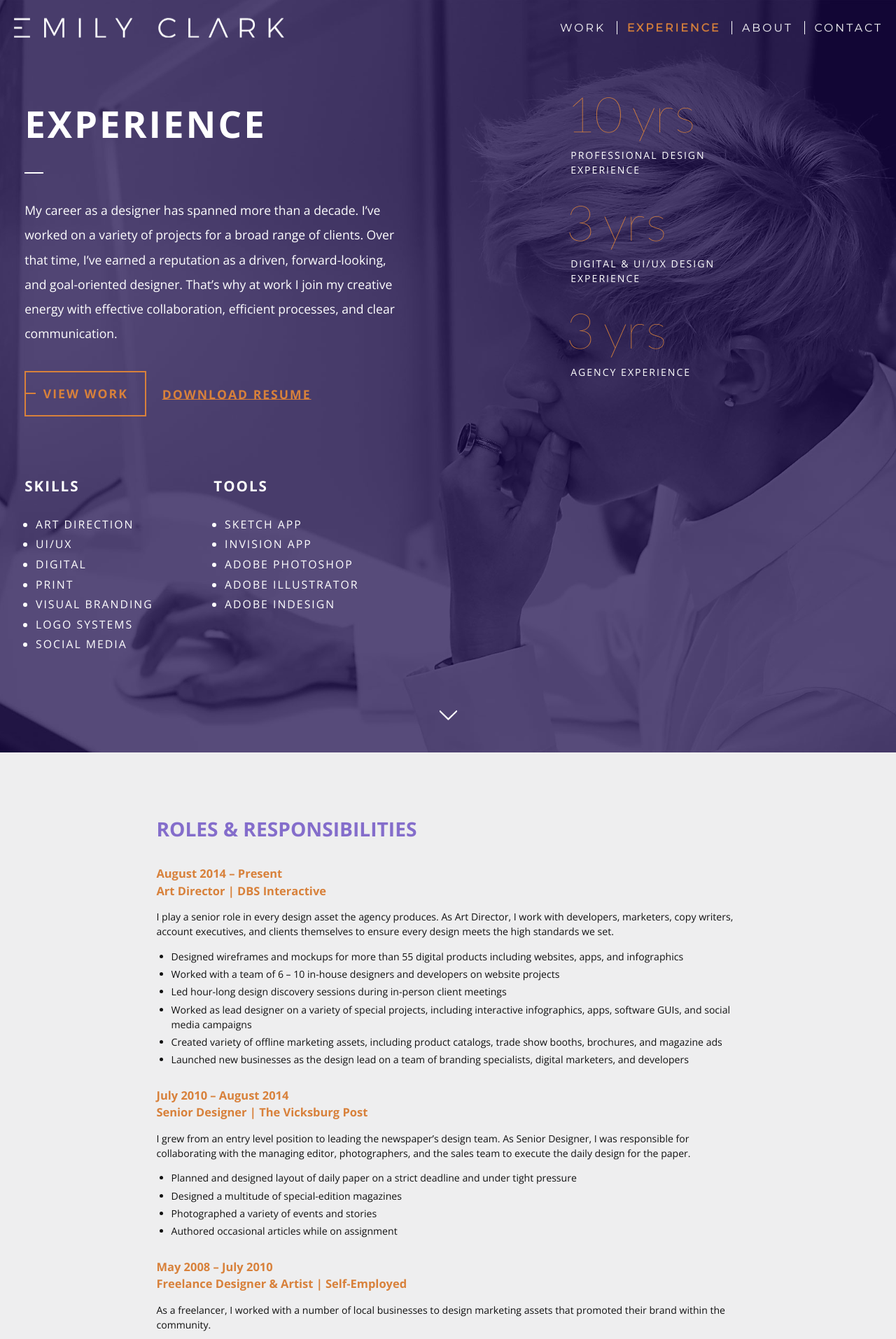
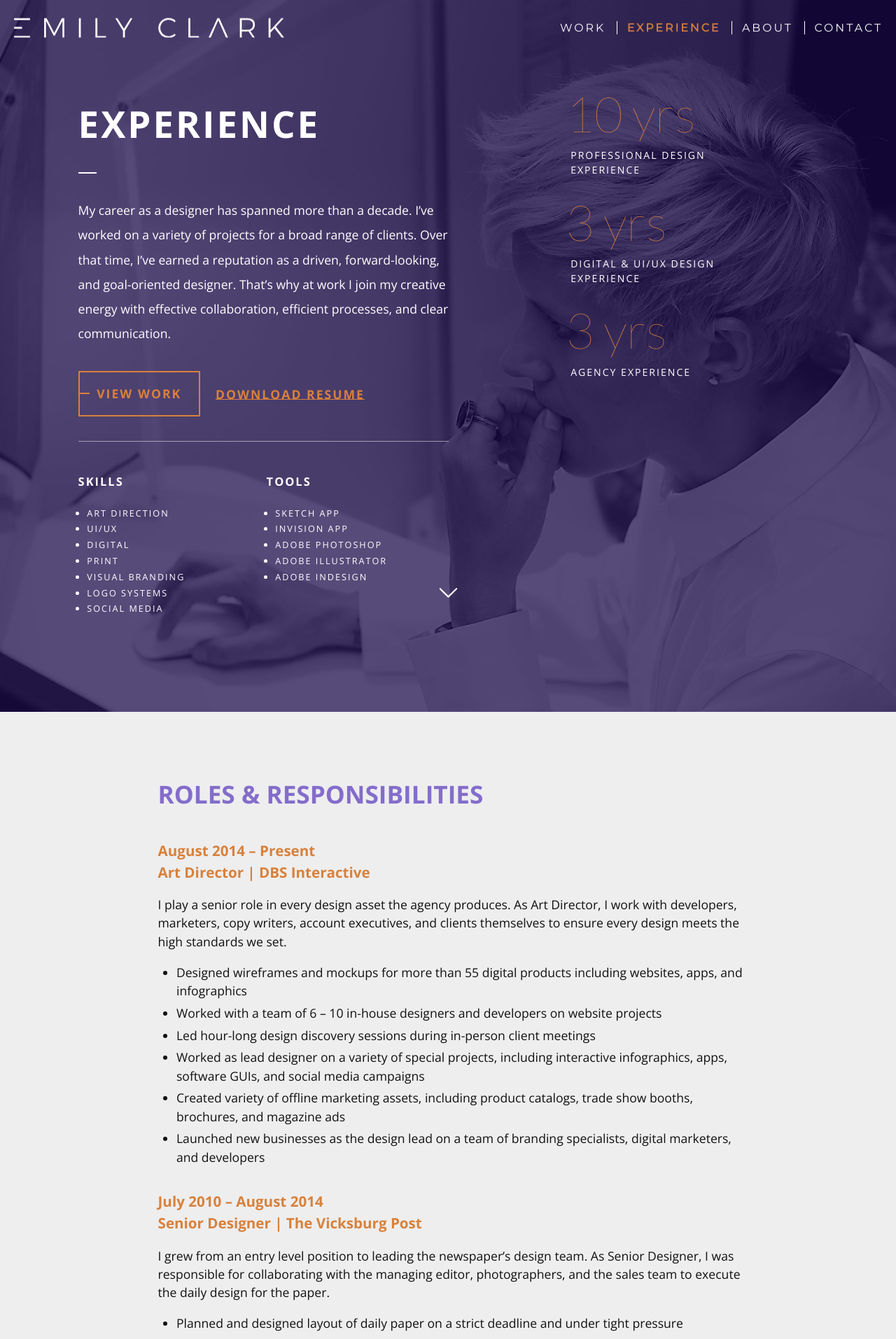
Before and after one commit to EmilyBlaineClark/emilyblaineclark.github.io, a Jekyll site: the page built from experience.html, in a window 1280 px wide. Shown: the top 1913 px of the page at 70% size. Built offline with Jekyll 4.4.1, drawn with Linux system fonts in a browser that asks for light colours; nearby versions of some CDN libraries.

Commit message:
revisions

```diff
--- a/_sass/_general.scss
+++ b/_sass/_general.scss
@@ -3,7 +3,7 @@ body{
 }
 
 .site__wrapper{
-  font-size: 0.8em;
+  font-size: 1em;
   @media($bp-tablet){
     font-size: 0.9em;
   }
@@ -135,9 +135,9 @@ hr{
   display: block;
   height: 1px;
   width: 100%;
-  background: white(0.5);
   margin-top: 2em;
   margin-bottom: 2em;
+  background: rgba($white, 0.5);
 }
 
 .ed-title{
--- a/_sass/_nav.scss
+++ b/_sass/_nav.scss
@@ -150,6 +150,7 @@ nav .burger ~ .menu a{
   background-size: cover;
   width: 1.8em;
   height: 1.8em;
+  cursor: pointer;
 }
 
 nav .show:checked ~ .close{
--- a/_sass/_page.scss
+++ b/_sass/_page.scss
@@ -224,12 +224,16 @@
   &:after{
     content: "";
     background: url('/images/svgs/scroll-down-arrow.svg') no-repeat;
-    position: absolute;
+    position: fixed;
     bottom: 2em;
     left: 50%;
     transform: translateX(-50%);
     width: 25px;
     height: 25px;
+    display: none;
+    @media($bp-tablet){
+      display: block;
+    }
   }
 }
 
@@ -262,10 +266,17 @@
   }
   .page-content{
     max-width: 600px;
+    @media($bp-desktop){
+      left: 10%;
+    }
   }
   .btn{
     margin-right: 1em;
   }
+}
+
+.page__about-html .page-content{
+  max-width: 700px;
 }
 
 .experience-bgs,
@@ -296,10 +307,11 @@
 .timeline-counter{
   color: $white;
   padding: 1em;
-  font-size: 0.8em;
+  font-size: 1.1em;
 
   @media($bp-tablet){
     padding: 2em;
+    font-size: 0.8em;
   }
 
   @media($bp-desktop){
@@ -308,21 +320,18 @@
 }
 
 .timeline-item{
-  text-align: center;
+  text-align: left;
   padding: 1em;
   flex-grow: 1 !important;
   margin: 0 auto;
-  width: 100%;
 
   @media($bp-tablet){
     margin: 0;
-    width: 50%;
   }
 
   @media($bp-desktop){
     text-align: left;
     flex-grow: 0!important;
-    width: 100%;
   }
 }
 
@@ -353,16 +362,21 @@
 }
 
 .timeline-time ~ p{
-  padding-left: 0.5em;
   font-family: $opensans;
   font-weight: 100;
   text-transform: uppercase;
   letter-spacing: 2px;
+  margin-left: 0;
+  @media($bp-tablet){
+    padding-left: 0.5em;
+    margin-left: inherit;
+  }
 }
 
 .keywords{
   text-transform: uppercase;
   letter-spacing: 2px;
+  font-size: 0.8em;
 }
 
 .tool-list,
@@ -373,7 +387,7 @@
 
 .roles-and-responsibilities,
 .awards{
-  font-size: 0.8em;
+  font-size: 1em;
   max-width: 850px;
   margin: 0 auto;
 
@@ -401,8 +415,8 @@
 .responsibilities-list,
 .award-list-items{
   padding-left: 1.5em;
-  margin: 0;
 }
+
 
 
 // About page
@@ -412,7 +426,7 @@
     p{
       margin-top: 0;
       margin-bottom: 1em;
-      font-size: 0.8em;
+      font-size: 1em;
       &:last-of-type{
         margin-bottom: 2em;
       }
@@ -871,3 +885,13 @@
     }
   }
 }
+
+.resume-download{
+  display: block;
+  margin-top: 2em;
+
+  @media($bp-tablet){
+    margin-top: 0;
+    display: inline;
+  }
+}
--- a/experience.html
+++ b/experience.html
@@ -12,11 +12,11 @@ title: experience
         <h1 class="page-title">Experience</h1>
         <p>My career as a designer has spanned more than a decade. I’ve worked on a variety of projects for a broad range of clients. Over that time, I’ve earned a reputation as a driven, forward-looking, and goal-oriented designer. That’s why at work I join my creative energy with effective collaboration, efficient processes, and clear communication.</p>
         <a href="{{ '/work' | prepend: site.baseurl }}" class="btn">View Work</a>
-        <a href="#">Download Resume</a>
+        <a href="{{ '/emily-clark-resume-web.pdf' | prepend: site.baseurl }}" class="resume-download">Download Resume</a>
 
         <hr>
 
-        <div class="flex two keywords">
+        <div class="flex one two-800 keywords">
           <div class="skills-list">
             <h3 class="skills-title">Skills</h3>
             <ul class="skill-list">
@@ -39,7 +39,7 @@ title: experience
     </div>
 
     <div class="two-fifth-1000">
-      <div class="flex one-100 two-700 one-1000 timeline-counter">
+      <div class="flex one-100 three-800 one-1000 timeline-counter">
         {% for time in site.data.timeline %}
         <div class="timeline-item">
           <h3 class="timeline-time"><span class="iterate-up" data-count="{{time.amount}}">{{time.amount}}</span><span class="unit">{{time.unit}}</span></h3>
--- a/js/scripts.js
+++ b/js/scripts.js
@@ -68,7 +68,7 @@
     $({ countNum: $this.text()}).animate({
       countNum: countTo
     },{
-      duration: 800,
+      duration: 1800,
       easing:'linear',
       step: function() {
         $this.text(Math.floor(this.countNum));
```
Also changed, not shown: 1 other file.
